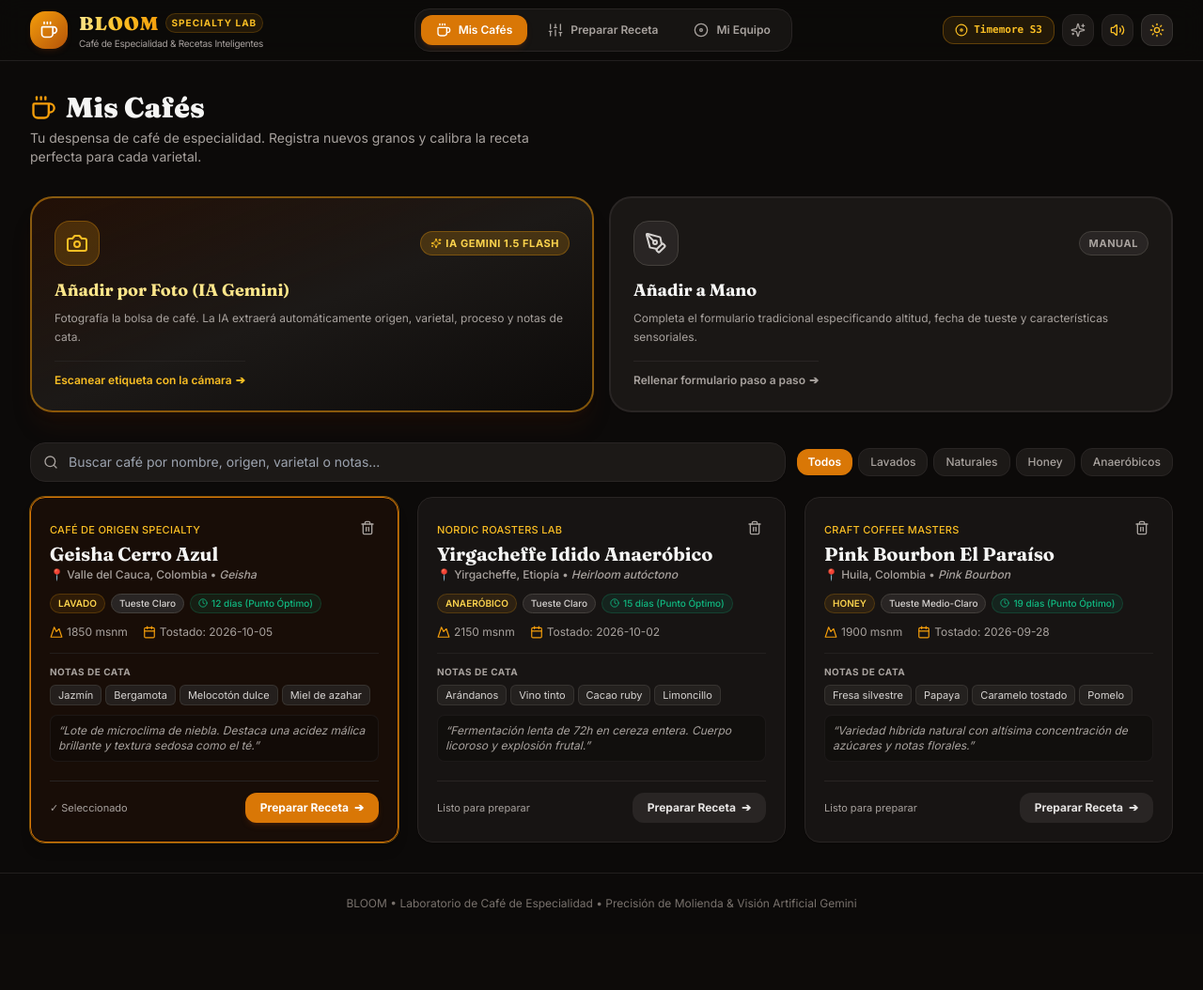
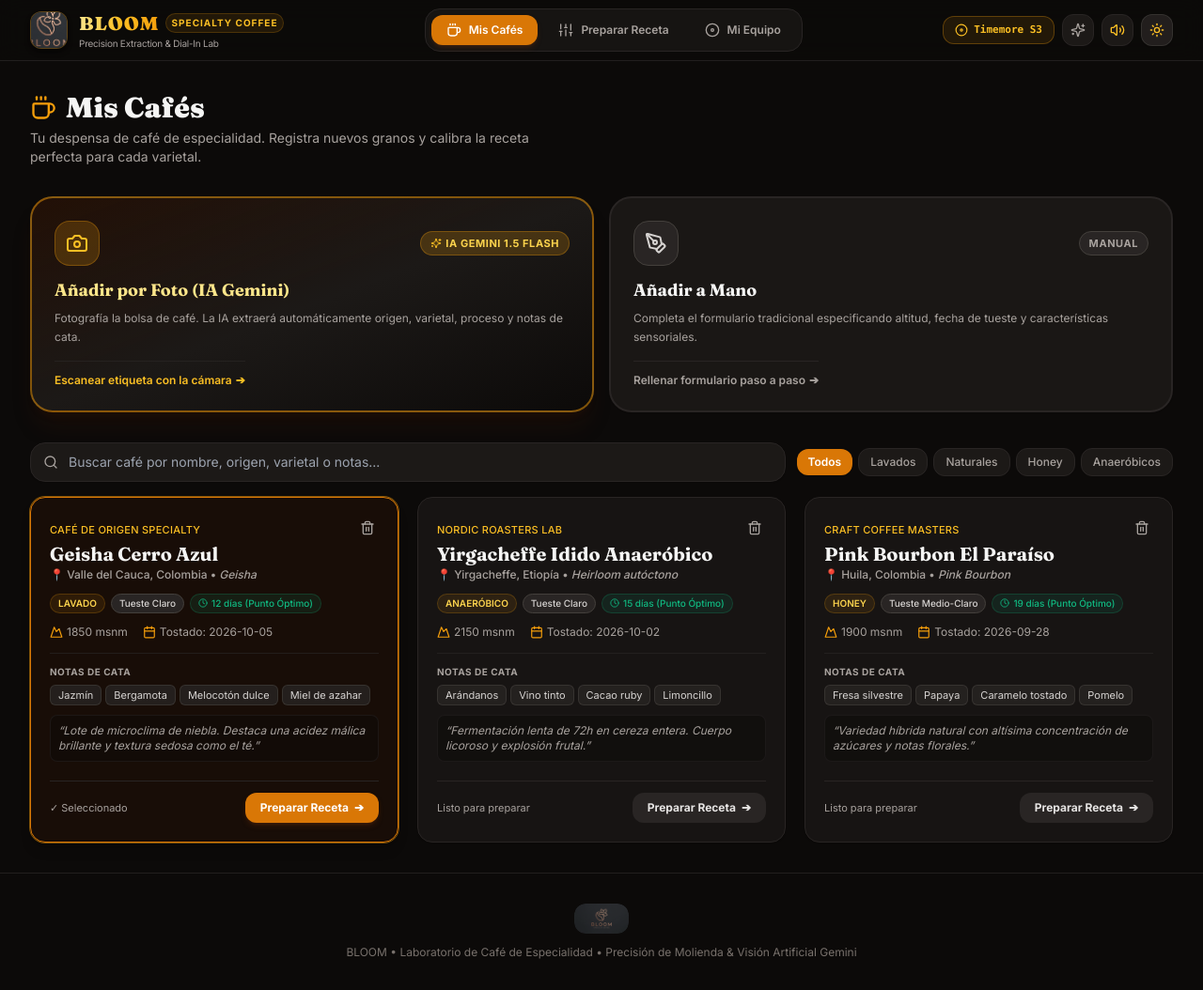
Before and after one commit to forma-Ek/bloom-app, a Next.js app: page / in a window 1280 px wide. Shown: the whole page at 94% size. Before the commit the page ends 994 px from the top, so only its background shows below. Built offline with nearby package versions, Linux system fonts and the light colour scheme.

Commit message:
Añadido logotipo BLOOM

```diff
--- a/src/app/layout.tsx
+++ b/src/app/layout.tsx
@@ -18,7 +18,8 @@ export const metadata: Metadata = {
   description:
     'Generador de recetas inteligentes para café de especialidad con calibración exacta de molinillo, temporizador paso a paso con Web Audio API y visión Gemini 1.5 Flash.',
   icons: {
-    icon: '/favicon.ico',
+    icon: '/favicon.png',
+    apple: '/bloom-logo.png',
   },
 };
 
--- a/src/app/page.tsx
+++ b/src/app/page.tsx
@@ -11,6 +11,7 @@ import { GrinderConfigModal } from '@/components/equipment/GrinderConfigModal';
 import { ExtractionTimer } from '@/components/timer/ExtractionTimer';
 import { DialInFeedbackModal } from '@/components/feedback/DialInFeedbackModal';
 import { generateRecipe } from '@/utils/recipeCalculator';
+import { BloomLogo } from '@/components/common/BloomLogo';
 import { History, ChevronDown, ChevronUp } from 'lucide-react';
 
 export default function HomePage() {
@@ -107,7 +108,8 @@ export default function HomePage() {
       </main>
 
       {/* Footer */}
-      <footer className="border-t border-stone-200 dark:border-stone-800/80 py-6 text-center text-xs text-stone-500 dark:text-stone-500">
+      <footer className="border-t border-stone-200 dark:border-stone-800/80 py-8 text-center text-xs text-stone-500 dark:text-stone-500 flex flex-col items-center justify-center gap-3">
+        <BloomLogo size="sm" variant="full" className="opacity-80 hover:opacity-100 transition-opacity" />
         <p>
           BLOOM • Laboratorio de Café de Especialidad • Precisión de Molienda & Visión Artificial Gemini
         </p>
--- /dev/null
+++ b/src/components/common/BloomLogo.tsx
@@ -0,0 +1,56 @@
+'use client';
+
+import React from 'react';
+
+interface BloomLogoProps {
+  className?: string;
+  size?: 'sm' | 'md' | 'lg' | 'xl';
+  variant?: 'emblem' | 'full';
+}
+
+export const BloomLogo: React.FC<BloomLogoProps> = ({
+  className = '',
+  size = 'md',
+  variant = 'emblem',
+}) => {
+  if (variant === 'full') {
+    const sizeClasses = {
+      sm: 'h-8',
+      md: 'h-12',
+      lg: 'h-20',
+      xl: 'h-28',
+    };
+
+    return (
+      <div className={`relative inline-flex items-center overflow-hidden rounded-xl ${sizeClasses[size]} ${className}`}>
+        {/* eslint-disable-next-line @next/next/no-img-element */}
+        <img
+          src="/bloom-logo.png"
+          alt="BLOOM Specialty Coffee"
+          className="h-full w-auto object-contain rounded-xl"
+        />
+      </div>
+    );
+  }
+
+  // Emblem mode (optimized for navbar badge or square icon)
+  const emblemSizes = {
+    sm: 'w-7 h-7',
+    md: 'w-9 h-9 sm:w-10 sm:h-10',
+    lg: 'w-14 h-14',
+    xl: 'w-20 h-20',
+  };
+
+  return (
+    <div
+      className={`relative inline-flex items-center justify-center overflow-hidden rounded-xl bg-[#1b1c1e] border border-amber-500/30 shadow-md shadow-black/40 shrink-0 ${emblemSizes[size]} ${className}`}
+    >
+      {/* eslint-disable-next-line @next/next/no-img-element */}
+      <img
+        src="/bloom-logo.png"
+        alt="BLOOM Coffee Logo"
+        className="w-[170%] h-[170%] max-w-none object-cover object-[center_35%] scale-105"
+      />
+    </div>
+  );
+};
--- a/src/components/layout/Navbar.tsx
+++ b/src/components/layout/Navbar.tsx
@@ -5,6 +5,7 @@ import { useCoffeeStore } from '@/store/coffeeStore';
 import { soundManager } from '@/utils/audio';
 import { ThemeToggle } from './ThemeToggle';
 import { ApiKeyModal } from '@/components/common/ApiKeyModal';
+import { BloomLogo } from '@/components/common/BloomLogo';
 import {
   Coffee,
   Sliders,
@@ -48,20 +49,18 @@ export const Navbar: React.FC<NavbarProps> = ({
             onClick={() => setActiveTab('coffees')}
             className="flex items-center gap-3 cursor-pointer group"
           >
-            <div className="w-10 h-10 rounded-2xl bg-gradient-to-br from-amber-500 to-amber-700 flex items-center justify-center text-white shadow-md shadow-amber-900/20 group-hover:scale-105 transition-transform">
-              <Coffee className="w-5 h-5" />
-            </div>
+            <BloomLogo size="md" variant="emblem" className="group-hover:scale-105 transition-transform" />
             <div>
               <div className="flex items-center gap-1.5">
                 <span className="font-serif font-black tracking-wider text-xl bg-gradient-to-r from-amber-600 via-amber-700 to-amber-900 dark:from-amber-200 dark:via-amber-400 dark:to-amber-500 bg-clip-text text-transparent">
                   BLOOM
                 </span>
                 <span className="text-[10px] font-bold uppercase tracking-widest px-1.5 py-0.5 rounded-full bg-amber-500/10 text-amber-600 dark:text-amber-400 border border-amber-500/20">
-                  Specialty Lab
+                  Specialty Coffee
                 </span>
               </div>
               <p className="text-[10px] text-stone-500 dark:text-stone-400 tracking-tight hidden sm:block">
-                Café de Especialidad & Recetas Inteligentes
+                Precision Extraction & Dial-In Lab
               </p>
             </div>
           </div>
--- a/src/components/timer/ExtractionTimer.tsx
+++ b/src/components/timer/ExtractionTimer.tsx
@@ -20,6 +20,7 @@ import {
   Droplets,
   Flame,
 } from 'lucide-react';
+import { BloomLogo } from '@/components/common/BloomLogo';
 import confetti from 'canvas-confetti';
 
 interface ExtractionTimerProps {
@@ -157,9 +158,7 @@ export const ExtractionTimer: React.FC<ExtractionTimerProps> = ({
       {/* Top Bar */}
       <header className="p-4 sm:p-6 flex items-center justify-between border-b border-stone-800/80 bg-stone-950/60 backdrop-blur-md">
         <div className="flex items-center gap-3">
-          <div className="w-9 h-9 rounded-xl bg-amber-500/10 border border-amber-500/30 flex items-center justify-center text-amber-400">
-            <Droplets className="w-5 h-5 animate-pulse" />
-          </div>
+          <BloomLogo size="md" variant="emblem" />
           <div>
             <h2 className="font-serif font-bold text-base sm:text-lg text-amber-200">
               {recipe.coffeeName}
```
Also changed, not shown: public/bloom-logo.png (added), public/favicon.png (added).
